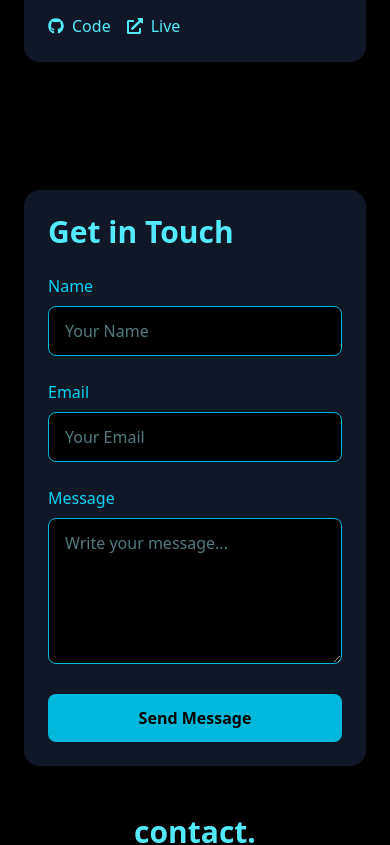
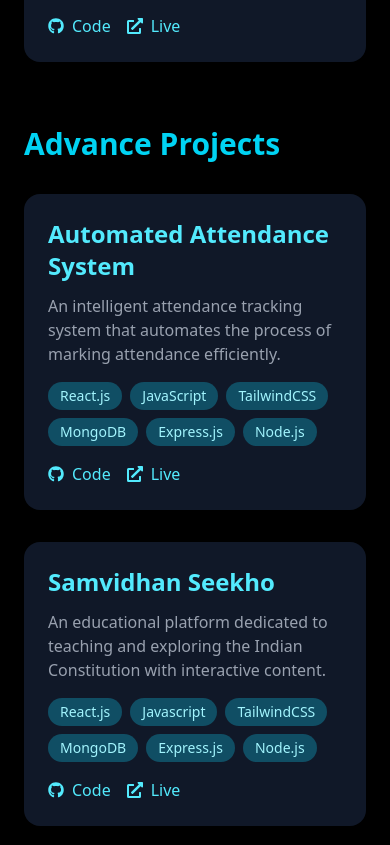
Before and after one commit to Aniket01yadav/MyPortfolio, a React (Vite) app: page / in a window 390 px wide. Shown: the part 4746-5591 px from the top of the page. Built offline with nearby package versions, Linux system fonts and the light colour scheme.

Commit message:
Advance Project Added

```diff
--- a/index.html
+++ b/index.html
@@ -2,7 +2,7 @@
 <html lang="en">
   <head>
     <meta charset="UTF-8" />
-    <link rel="icon" type="image/svg+xml" href="/vite.svg" />
+    <link rel="icon" type="image/svg+xml" href="./src/assets/logo.png" />
     <meta name="viewport" content="width=device-width, initial-scale=1.0" />
     <title>My-Portfolio</title>
   </head>
--- a/src/Components/ContactMe.jsx
+++ b/src/Components/ContactMe.jsx
@@ -107,7 +107,7 @@ const Contact = () => {
               className="flex items-center gap-3 hover:text-cyan-400"
             >
               <FaEnvelope className="text-3xl text-red-500" />
-              Email - aniyadav@gmail.com
+              Email - aniyadav264@gmail.com
             </a>
 
             <a
--- a/src/Components/Hero.jsx
+++ b/src/Components/Hero.jsx
@@ -20,7 +20,7 @@ const Hero = () => {
             Hire Me
           </a>
           <a
-            href="https://drive.google.com/file/d/1QnrmsJpVOHLFasleKHIc9GtYLTHLdGQ6/view?usp=sharing"
+            href="https://drive.google.com/file/d/1cJUQiHhLsJUXywhBbxmR81Y8IZ7lJ7Z-/view?usp=drive_link"
             download
             className="px-6 py-2 border border-cyan-500 rounded hover:bg-cyan-300 hover:text-black transition"
           >
--- a/src/Components/Project.jsx
+++ b/src/Components/Project.jsx
@@ -37,6 +37,27 @@ const mediumProjects = [
     tech: ["HTML", "CSS", "JavaScript", "TailwindCSS", "React.js"],
     github: "https://github.com/yourusername/thepeachdev-clone",
     demo: "https://yourusername.github.io/thepeachdev-clone/",
+  },
+];
+
+const advancedProjects = [
+  {
+    id: 1,
+    title: "Automated Attendance System",
+    description:
+      "An intelligent attendance tracking system that automates the process of marking attendance efficiently.",
+    tech: ["React.js", "JavaScript", "TailwindCSS", "MongoDB","Express.js", "Node.js"],
+    github: "https://github.com/Aniket01yadav/Automated-Attendance",
+    demo: "https://inclasses.netlify.app/",
+  },
+  {
+    id: 2,
+    title: "Samvidhan Seekho",
+    description:
+      "An educational platform dedicated to teaching and exploring the Indian Constitution with interactive content.",
+    tech: ["React.js", "Javascript", "TailwindCSS", "MongoDB","Express.js", "Node.js"],
+    github: "https://github.com/SamvidhanSeekho/Samvidhan_1",
+    demo: "https://samvidhanseekho.vercel.app/",
   },
 ];
 
@@ -93,10 +114,54 @@ const Projects = () => {
       </div>
 
       {/* Medium Projects */}
-      <div>
+      <div className="mb-16">
         <h3 className="text-3xl font-semibold mb-8 text-cyan-400">Medium Projects</h3>
         <div className="grid md:grid-cols-2 lg:grid-cols-3 gap-8">
           {mediumProjects.map((project) => (
+            <div
+              key={project.id}
+              className="bg-gray-900 rounded-2xl shadow-lg p-6 hover:shadow-cyan-500/30 transition duration-300 hover:-translate-y-4"
+            >
+              <h4 className="text-2xl font-semibold mb-3">{project.title}</h4>
+              <p className="text-gray-400 mb-4">{project.description}</p>
+              <div className="flex flex-wrap gap-2 mb-4">
+                {project.tech.map((t, index) => (
+                  <span
+                    key={index}
+                    className="px-3 py-1 text-sm bg-cyan-900 rounded-full text-cyan-200"
+                  >
+                    {t}
+                  </span>
+                ))}
+              </div>
+              <div className="flex gap-4">
+                <a
+                  href={project.github}
+                  target="_blank"
+                  rel="noreferrer"
+                  className="flex items-center gap-2 hover:text-cyan-400"
+                >
+                  <FaGithub /> Code
+                </a>
+                <a
+                  href={project.demo}
+                  target="_blank"
+                  rel="noreferrer"
+                  className="flex items-center gap-2 hover:text-cyan-400"
+                >
+                  <FaExternalLinkAlt /> Live
+                </a>
+              </div>
+            </div>
+          ))}
+        </div>
+      </div>
+
+      {/* Advanced Projects */}
+      <div>
+        <h3 className="text-3xl font-semibold mb-8 text-cyan-400">Advance Projects</h3>
+        <div className="grid md:grid-cols-2 lg:grid-cols-3 gap-8">
+          {advancedProjects.map((project) => (
             <div
               key={project.id}
               className="bg-gray-900 rounded-2xl shadow-lg p-6 hover:shadow-cyan-500/30 transition duration-300 hover:-translate-y-4"
```
